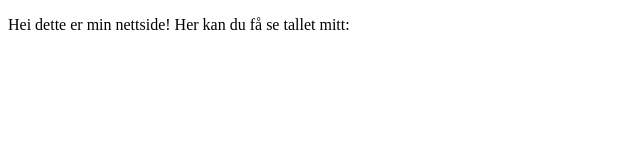
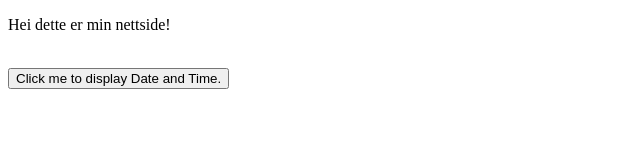
Before and after one commit to Tobiasns/testing, a plain HTML site: page index.html in a window 1280 px wide. Shown: the whole page, without its empty margins (0-640 px from the left). Drawn offline with Linux system fonts and the light colour scheme.

Commit message:
Added a button to the page

```diff
--- a/index.html
+++ b/index.html
@@ -8,7 +8,14 @@
     <title>Document</title>
 </head>
 <body onload="hello()">
-    <p>Hei dette er min nettside! Her kan du få se tallet mitt:</p>
+    <p>Hei dette er min nettside!</p><br>
+
+    <button type="button"
+    onclick="document.getElementById('demo').innerHTML = Date()">
+    Click me to display Date and Time.</button>
+
+    <p id="demo"></p>
+
 
 </body>
 </html>
```
